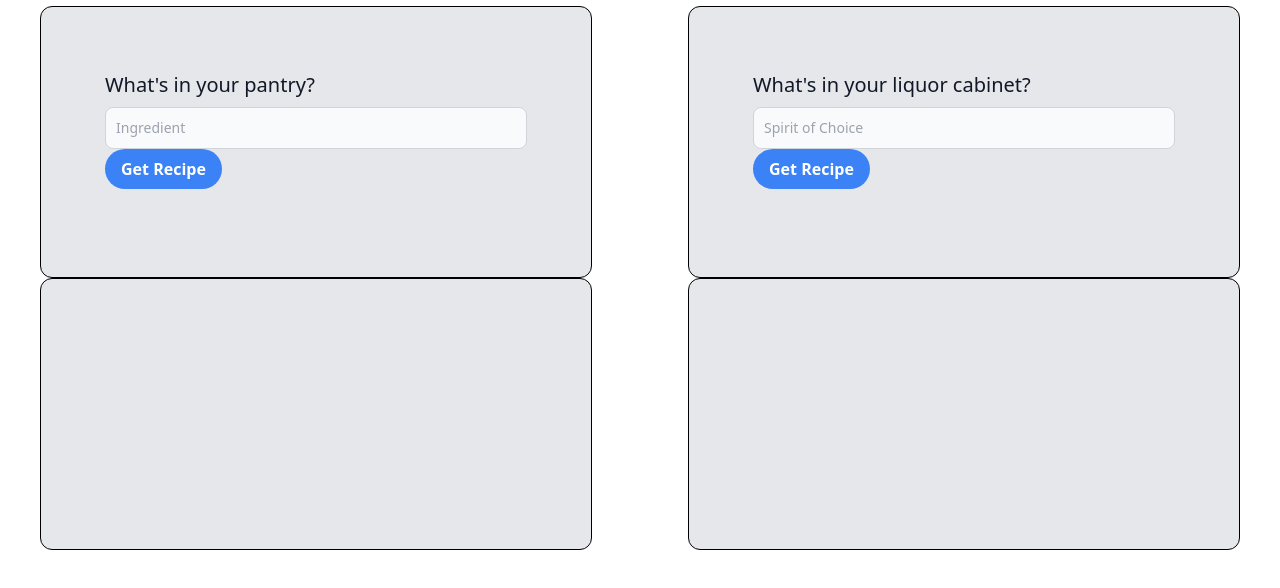
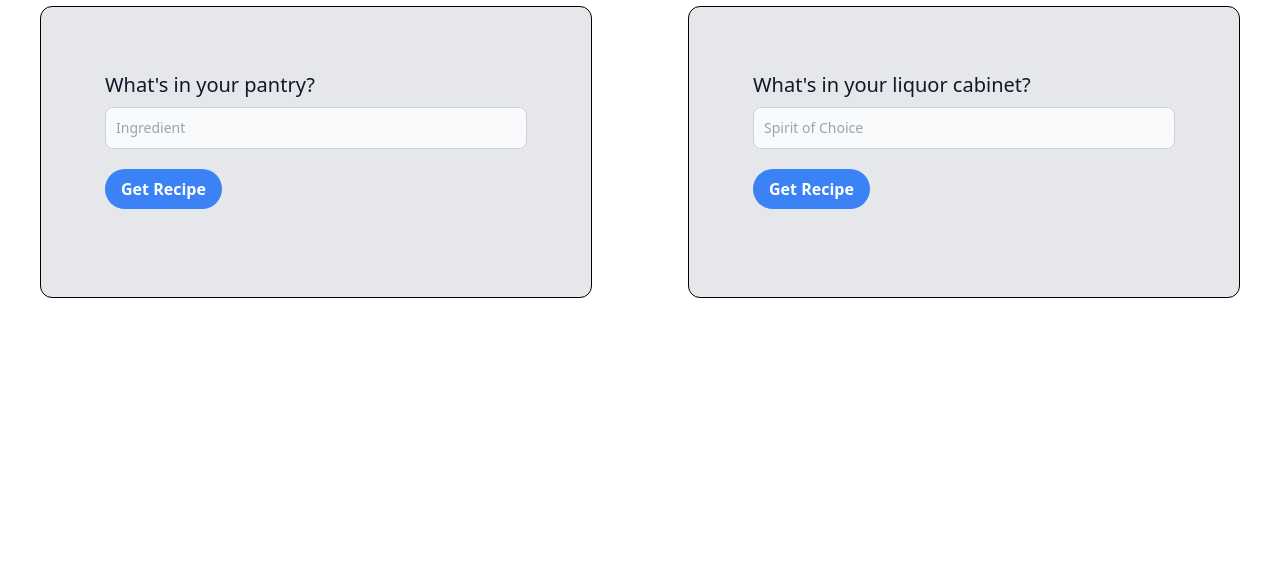
Before and after one commit to taholton748/Dinna_Time, a plain HTML site: page index.html in a window 1280 px wide. Shown: the part 226-814 px from the top of the page. Drawn offline with nearby package versions, Linux system fonts and the light colour scheme; files that its build step writes are made by us from their sources.

Commit message:
added margins to divs and buttons and made recipes hidden

```diff
--- a/index.html
+++ b/index.html
@@ -20,10 +20,10 @@
                 <form class="mb-6 p-10">
                     <label for="default-input" class="block mb-2 text-xl font-medium text-gray-900 dark:text-gray-300">What's in your pantry?</label>
                     <input type="text" id="food-input" class="bg-gray-50 border border-gray-300 text-gray-900 text-sm rounded-lg focus:ring-blue-500 focus:border-blue-500 block w-full p-2.5 dark:bg-gray-700 dark:border-gray-600 dark:placeholder-gray-400 dark:text-white dark:focus:ring-blue-500 dark:focus:border-blue-500" placeholder="Ingredient">
-                    <button type="submit" class="bg-blue-500 hover:bg-blue-700 text-white font-bold py-2 px-4 rounded-full" id="food-button">Get Recipe</button>
+                    <button type="submit" class="bg-blue-500 hover:bg-blue-700 text-white font-bold py-2 px-4 rounded-full mt-5" id="food-button">Get Recipe</button>
                 </form>
             </div>
-                <div class="ml-10 mr-10 border border-black bg-gray-200 rounded-xl p-6">
+                <div class="ml-10 mr-10 border border-black bg-gray-200 rounded-xl p-6 mt-5 invisible">
                     <ul id="food-recipe-list"></ul>
                 </div>
 
@@ -36,11 +36,11 @@
                     <form class="mb-6 p-10">
                         <label for="default-input" class="block mb-2 text-xl font-medium text-gray-900 dark:text-gray-300">What's in your liquor cabinet?</label>
                         <input type="text" id="drink-input" class="bg-gray-50 border border-gray-300 text-gray-900 text-sm rounded-lg focus:ring-blue-500 focus:border-blue-500 block w-full p-2.5 dark:bg-gray-700 dark:border-gray-600 dark:placeholder-gray-400 dark:text-white dark:focus:ring-blue-500 dark:focus:border-blue-500" placeholder="Spirit of Choice">
-                        <button type="submit" class="bg-blue-500 hover:bg-blue-700 text-white font-bold py-2 px-4 rounded-full" id="drink-button">Get Recipe</button>
+                        <button type="submit" class="bg-blue-500 hover:bg-blue-700 text-white font-bold py-2 px-4 rounded-full mt-5" id="drink-button">Get Recipe</button>
                     </form>
                 </div>
 
-            <div class=" ml-10 mr-10 border border-black bg-gray-200 rounded-xl p-6">
+            <div class=" ml-10 mr-10 border border-black bg-gray-200 rounded-xl p-6 mt-5 invisible">
                 <ul id="drink-recipe-list"></ul>
             </div>
             </div>
```
